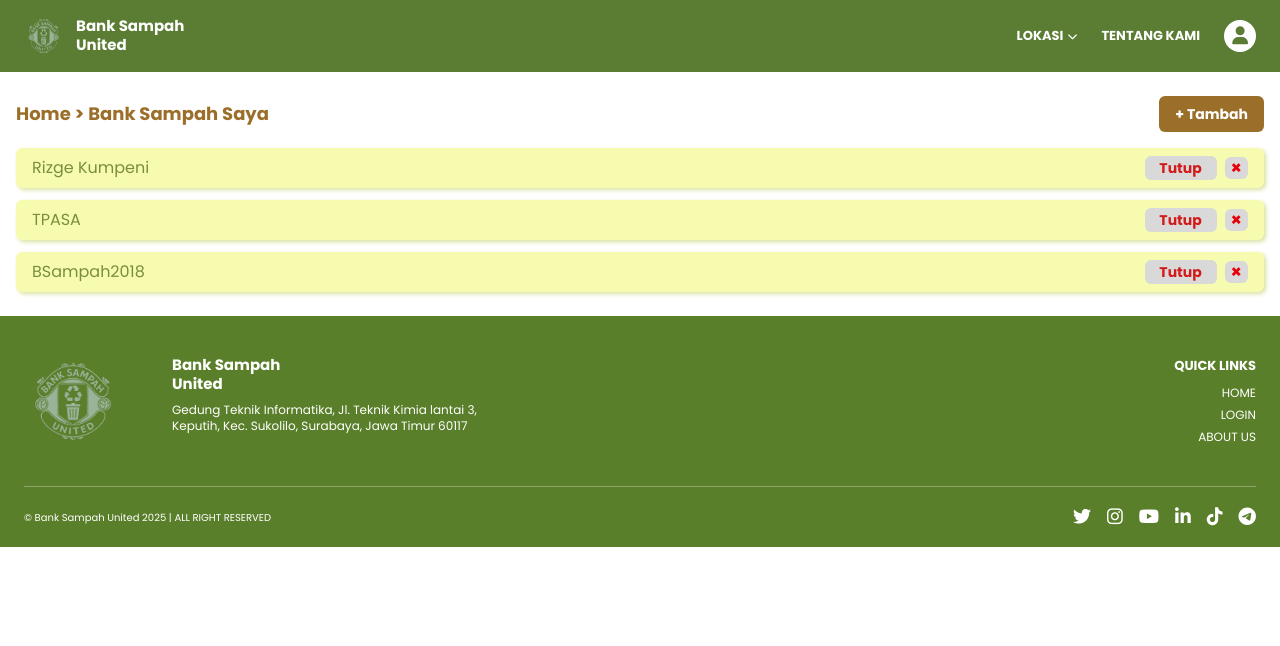
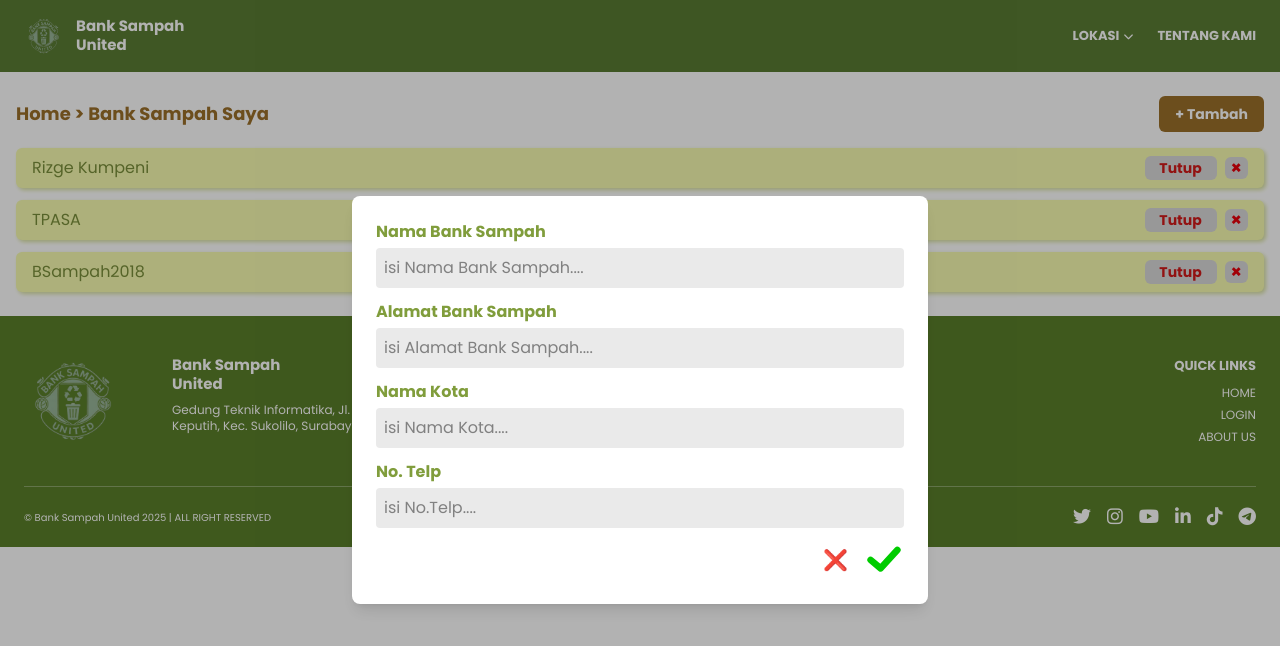
Before and after one commit to afelallaric/Bank-Sampah-United, a Next.js app: page /Bank_Sampah_Saya in a window 1280 px wide. Both pictures are taken after a click on the button "+ Tambah". Shown: the top 646 px of the page. Built offline with nearby package versions, Linux system fonts and the light colour scheme.

Commit message:
feat: Form add bank sampah

```diff
--- a/app/Bank_Sampah_Saya/page.tsx
+++ b/app/Bank_Sampah_Saya/page.tsx
@@ -13,12 +13,12 @@ interface BankSampah {
 
 export default function BankSampahPage() {
   const [banks, setBanks] = useState<BankSampah[]>([]);
-  const [showDropdown, setShowDropdown] = useState(false);
-  const [showEditPopup, setShowEditPopup] = useState(false);
-  const [profile, setProfile] = useState({
-    nama: 'Kinan Alkasari',
-    password: '*******',
-    email: 'Alkasari32175@gmail.com'
+  const [showAddPopup, setShowAddPopup] = useState(false);
+  const [newBank, setNewBank] = useState({
+    nama: '',
+    alamat: '',
+    kota: '',
+    noTelp: ''
   });
 
   function isAktif(jam_buka: string, jam_tutup: string): boolean {
@@ -46,12 +46,10 @@ export default function BankSampahPage() {
       .catch(err => console.error('Gagal fetch data:', err));
   }, []);
 
-  const toggleDropdown = () => setShowDropdown(!showDropdown);
-
   return (
     <div className="bg-white" style={{ fontFamily: "'Poppins', sans-serif" }}>
-      {/* This div will be dimmed when popup is shown */}
-      <div className={`transition-opacity duration-200 ${showEditPopup ? 'opacity-50 pointer-events-none' : 'opacity-100'}`}>
+      {/* Latar belakang konten utama */}
+      <div className={`transition-opacity duration-200 ${showAddPopup ? 'pointer-events-none' : ''}`}>
         {/* Header */}
         <header className="bg-[#5a7c33]">
           <div className="max-w-7xl mx-auto flex items-center justify-between px-6 py-4">
@@ -73,34 +71,6 @@ export default function BankSampahPage() {
                 LOKASI <i className="fas fa-chevron-down text-[10px]"></i>
               </button>
               <button className="hover:underline">TENTANG KAMI</button>
-              <div className="relative">
-                <button
-                  aria-label="User profile"
-                  onClick={toggleDropdown}
-                  className="bg-white rounded-full w-8 h-8 flex items-center justify-center text-[#5a7c33]"
-                >
-                  <i className="fas fa-user text-lg"></i>
-                </button>
-                {showDropdown && (
-                  <div className="absolute right-0 mt-2 w-40 bg-[#f9f9b6] border border-[#ccc] rounded shadow z-10">
-                    <button
-                      className="w-full text-left px-4 py-2 hover:bg-[#e0e08c] text-[#5a7c33] font-semibold"
-                      onClick={() => {
-                        setShowEditPopup(true);
-                        setShowDropdown(false);
-                      }}
-                    >
-                      Edit Profile
-                    </button>
-                    <button
-                      className="w-full text-left px-4 py-2 hover:bg-[#e0e08c] text-[#d11a1a] font-semibold"
-                      onClick={() => alert("Logout action")}
-                    >
-                      Logout
-                    </button>
-                  </div>
-                )}
-              </div>
             </nav>
           </div>
         </header>
@@ -111,7 +81,10 @@ export default function BankSampahPage() {
             <h1 className="text-[#9b6f2a] font-semibold text-lg">
               Home {'>'} Bank Sampah Saya
             </h1>
-            <button className="bg-[#9b6f2a] text-white text-sm font-semibold rounded-md px-4 py-2">
+            <button
+              onClick={() => setShowAddPopup(true)}
+              className="bg-[#9b6f2a] text-white text-sm font-semibold rounded-md px-4 py-2"
+            >
               + Tambah
             </button>
           </div>
@@ -191,66 +164,88 @@ export default function BankSampahPage() {
         </footer>
       </div>
 
-      {/* Edit Profile Popup */}
-      {showEditPopup && (
+      {/* Popup Tambah Bank Sampah */}
+      {showAddPopup && (
         <div className="fixed inset-0 z-50 flex justify-center items-center">
           <div
             className="fixed inset-0 bg-black/30"
-            onClick={() => setShowEditPopup(false)}
+            onClick={() => setShowAddPopup(false)}
           ></div>
-          <div className="bg-white rounded-lg p-8 max-w-md w-full shadow-lg relative z-10">
-            <div className="flex justify-center mb-4">
-              <i className="fas fa-user text-4xl text-[#5a7c33]"></i>
-            </div>
-            <label className="block text-[#5a7c33] font-semibold mb-1">Nama</label>
+          <div className="bg-white rounded-lg p-6 w-full max-w-xl shadow-lg z-10">
+
+            <label className="block text-[#809d3c] font-semibold mb-1">Nama Bank Sampah</label>
             <input
               type="text"
-              className="w-full mb-4 px-4 py-2 bg-[#eaeaea] rounded"
-              value={profile.nama}
-              onChange={(e) => setProfile({ ...profile, nama: e.target.value })}
+              className="w-full mb-3 px-2 py-2 bg-[#eaeaea] rounded"
+              placeholder="isi Nama Bank Sampah...."
+              value={newBank.nama}
+              onChange={(e) => setNewBank({ ...newBank, nama: e.target.value })}
             />
 
-            <label className="block text-[#5a7c33] font-semibold mb-1">Password</label>
-            <div className="relative mb-4">
-              <input
-                type="password"
-                className="w-full px-4 py-2 bg-[#eaeaea] rounded"
-                value={profile.password}
-                onChange={(e) => setProfile({ ...profile, password: e.target.value })}
-              />
-              <span className="absolute right-3 top-2.5 text-gray-500">
-                <i className="fas fa-eye-slash"></i>
-              </span>
-            </div>
+            <label className="block text-[#809d3c] font-semibold mb-1">Alamat Bank Sampah</label>
+            <input
+              type="text"
+              className="w-full mb-3 px-2 py-2 bg-[#eaeaea] rounded"
+              placeholder="isi Alamat Bank Sampah...."
+              value={newBank.alamat}
+              onChange={(e) => setNewBank({ ...newBank, alamat: e.target.value })}
+            />
 
-            <label className="block text-[#5a7c33] font-semibold mb-1">Email</label>
+            <label className="block text-[#809d3c] font-semibold mb-1">Nama Kota</label>
             <input
-              type="email"
-              className="w-full mb-4 px-4 py-2 bg-[#eaeaea] rounded"
-              value={profile.email}
-              onChange={(e) => setProfile({ ...profile, email: e.target.value })}
+              type="text"
+              className="w-full mb-3 px-2 py-2 bg-[#eaeaea] rounded"
+              placeholder="isi Nama Kota...."
+              value={newBank.kota}
+              onChange={(e) => setNewBank({ ...newBank, kota: e.target.value })}
+            />
+
+            <label className="block text-[#809d3c] font-semibold mb-1">No. Telp</label>
+            <input
+              type="text"
+              className="w-full mb-3 px-2 py-2 bg-[#eaeaea] rounded"
+              placeholder="isi No.Telp...."
+              value={newBank.noTelp}
+              onChange={(e) => setNewBank({ ...newBank, noTelp: e.target.value })}
             />
 
             <div className="flex justify-end space-x-4">
               <button
-                onClick={() => setShowEditPopup(false)}
-                className="text-red-600 text-xl"
+               onClick={() => setShowAddPopup(false)}
+               className="text-xl"
               >
-                <i className="fas fa-times-circle"></i>
+                ❌
               </button>
+
               <button
                 onClick={() => {
-                  setShowEditPopup(false);
-                  alert('Data disimpan');
+                  setShowAddPopup(false);
+                  alert('Data berhasil ditambahkan');
+                  // TODO: tambahkan axios.post('/api/...') jika ingin menyimpan data ke backend
                 }}
-                className="text-green-600 text-xl"
+                className="w-10 h-10"
+                aria-label="Simpan"
               >
-                <i className="fas fa-check-circle"></i>
+                <svg
+                  xmlns="http://www.w3.org/2000/svg"
+                  viewBox="0 0 24 24"
+                  fill="none"
+                  stroke="#00cc00"
+                  strokeWidth="4"
+                  strokeLinecap="round"
+                  strokeLinejoin="round"
+                  className="w-10 h-10"
+                >
+                  <polyline points="20 6 10 17 4 12" />
+                </svg>
               </button>
+
             </div>
           </div>
         </div>
       )}
+
+
     </div>
   );
 }
```
